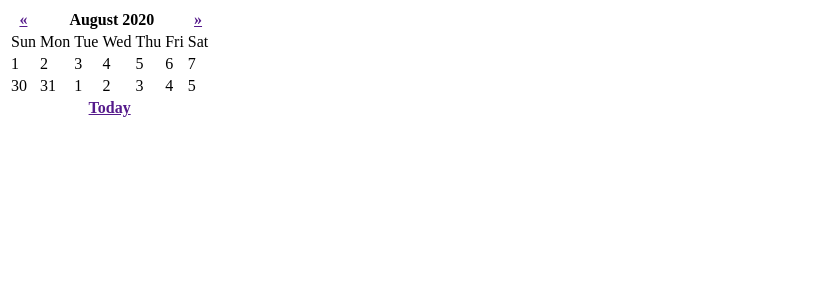
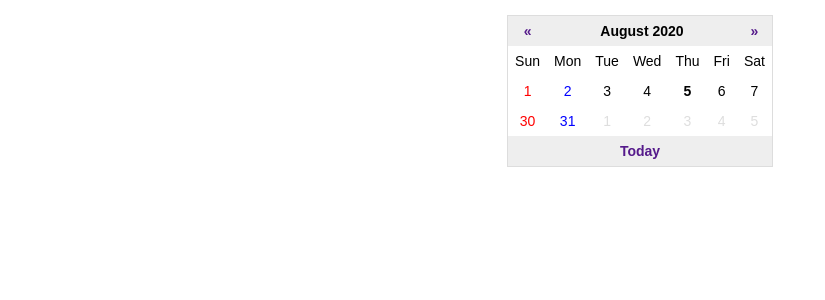
Before and after one commit to siesta-zumi/calendar-php, a PHP site: page / in a window 1280 px wide. Shown: the top 300 px of the page, without its empty margins (0-825 px from the left). Run offline with PHP 8.4, Linux system fonts and the light colour scheme.

Commit message:
cssの設定（初期値）

```diff
--- a/index.php
+++ b/index.php
@@ -8,6 +8,7 @@
   <meta charset="UTF-8">
   <meta name="viewport" content="width=device-width, initial-scale=1.0">
   <title>calendar</title>
+  <link rel ="stylesheet" href="style.css">
 </head>
 <body>
   <table>
--- /dev/null
+++ b/style.css
@@ -0,0 +1,39 @@
+body {
+  font-family: Arial, Helvetica, sans-serif;
+  font-size: 14px;
+}
+
+a {
+  text-decoration: none;
+}
+
+table {
+  margin: 15px auto;
+  border: 1px solid #ddd;
+  border-collapse: collapse;
+}
+
+th {
+  background-color: #eee;
+}
+
+th,td {
+  padding: 7px;
+  text-align: center;
+}
+
+.youbi_0 {
+  color: red;
+}
+
+.youbi_1 {
+  color: blue;
+}
+
+.today {
+  font-weight: bold;
+}
+
+.gray {
+  color: #dedede;
+}
```
Also changed, not shown: 1 other file.
